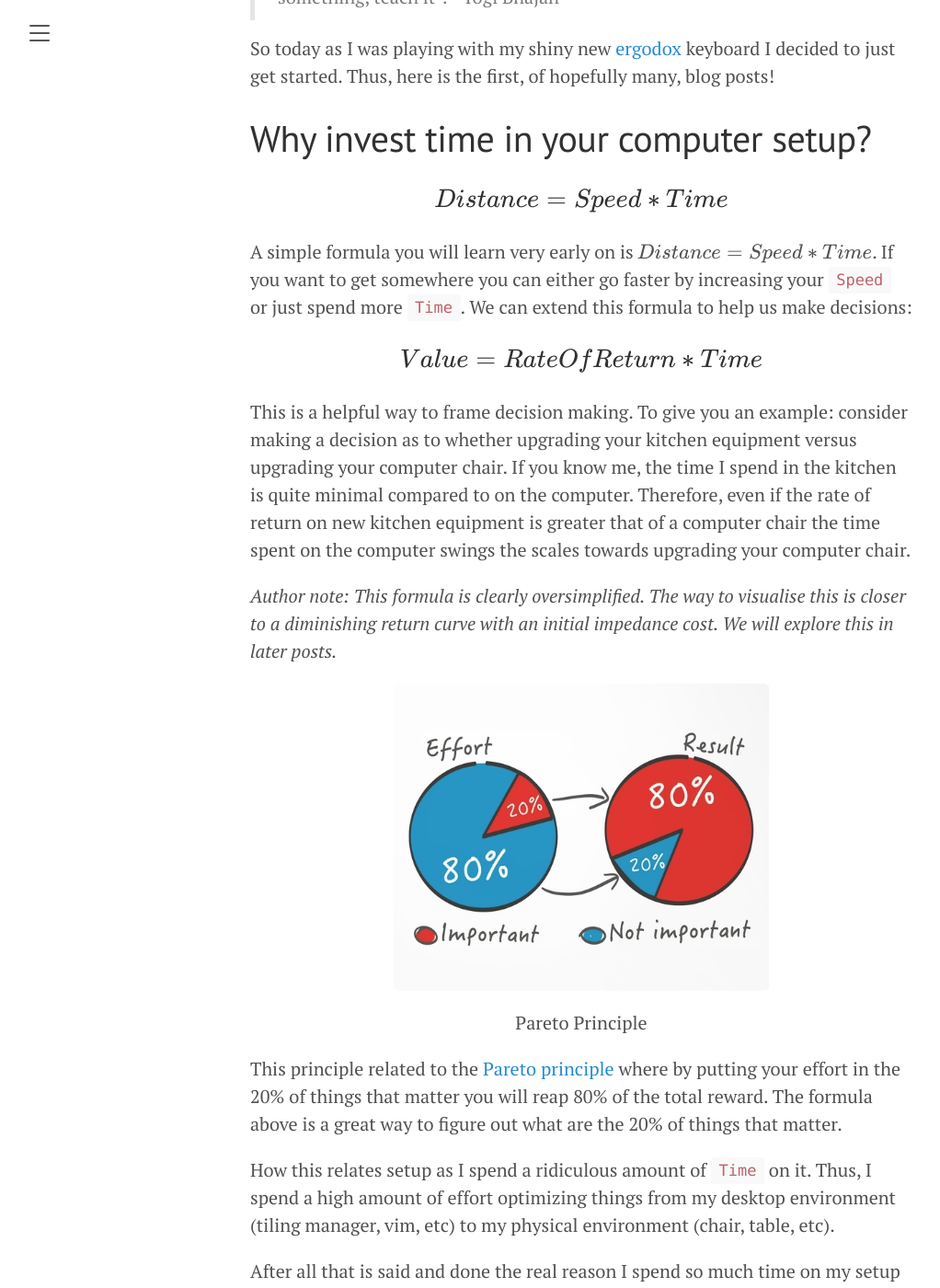
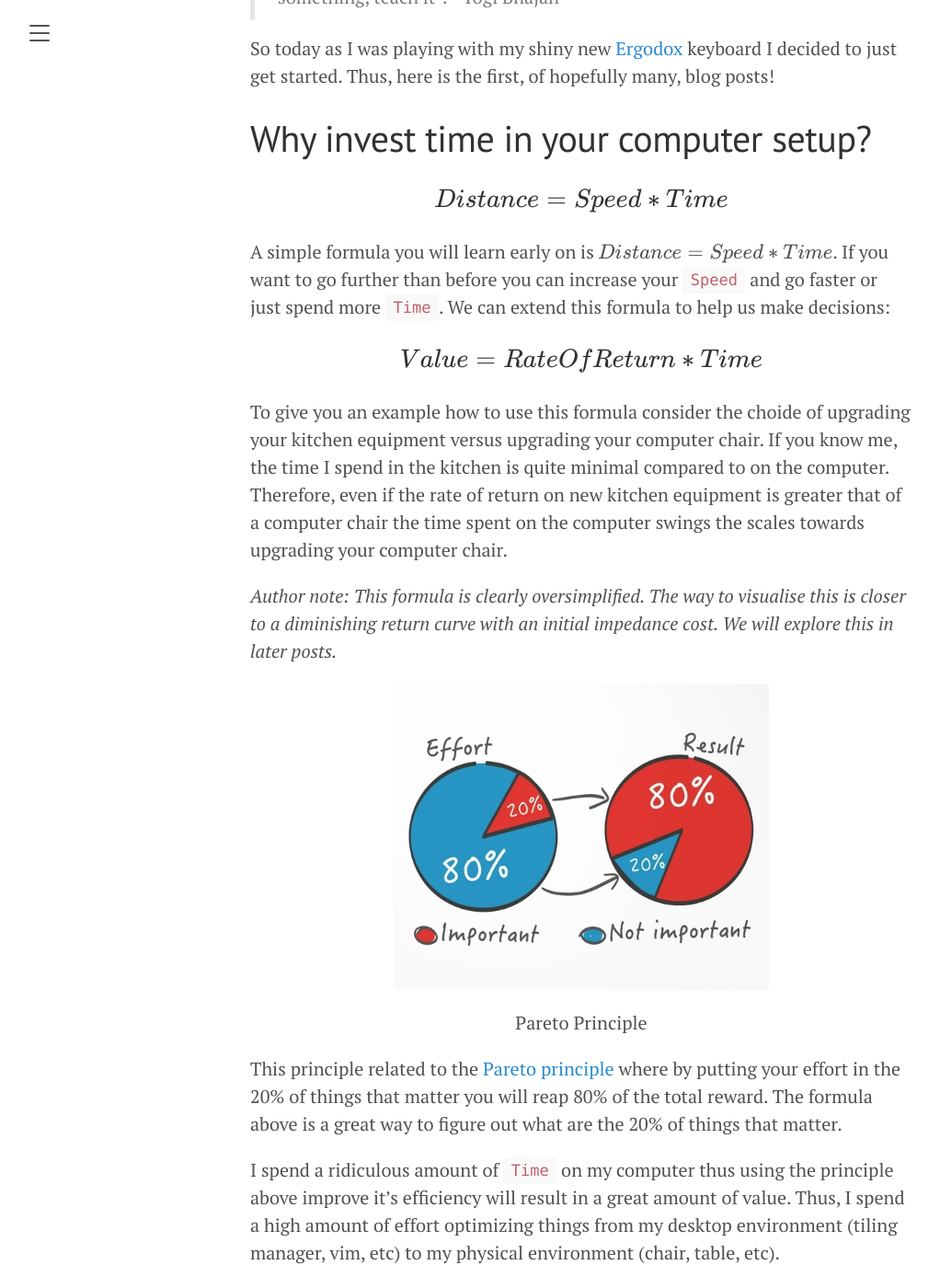
Before and after one commit to jqphu/blog, a Jekyll site: the page built from _posts/2020-07-25-ergodox.md, in a window 1280 px wide and 1400 px high, scrolled down 560 px. Shown: the whole window at 92% size, without its empty margins (8-1030 px from the left). Built offline with Jekyll 4.4.1, drawn with Linux system fonts in a browser that asks for light colours; formulas are drawn with MathJax 3; a script that is not in the unit is left out; some of the changed text lies outside the part shown.

Commit message:
Fix typos
A quick proof read, didn't really get to the second half.

```diff
--- a/_posts/2020-07-25-ergodox.md
+++ b/_posts/2020-07-25-ergodox.md
@@ -15,21 +15,19 @@
 > "If you want to learn something, read about it. If you want to understand something, write about it.
 > If you want to master something, teach it". - Yogi Bhajan
 
-So today as I was playing with my shiny new [ergodox](https://ergodox-ez.com/) keyboard I decided to
+So today as I was playing with my shiny new [Ergodox](https://ergodox-ez.com/) keyboard I decided to
 just get started. Thus, here is the first, of hopefully many, blog posts!
 
 # Why invest time in your computer setup?
 
 <h3><center>$$ Distance = Speed * Time $$</center></h3>
 
-A simple formula you will learn very early on is $$ Distance = Speed * Time $$. If you want to get
-somewhere you can either go faster by increasing your `Speed` or just spend more `Time`. We can
+A simple formula you will learn early on is $$ Distance = Speed * Time $$. If you want to go further than before you can increase your `Speed` and go faster or just spend more `Time`. We can
 extend this formula to help us make decisions:
 
 <h3><center>$$ Value = RateOfReturn * Time $$</center></h3>
 
-This is a helpful way to frame decision making. To give you an example: consider making a decision as
-to whether upgrading your kitchen equipment versus upgrading your computer chair. If you know me,
+To give you an example how to use this formula consider the choide of upgrading your kitchen equipment versus upgrading your computer chair. If you know me,
 the time I spend in the kitchen is quite minimal compared to on the computer. Therefore, even if the
 rate of return on new kitchen equipment is greater that of a computer chair the time spent on the
 computer swings the scales towards upgrading your computer chair.
@@ -48,14 +46,15 @@
 where by putting your effort in the 20% of things that matter you will reap 80% of the total
 reward. The formula above is a great way to figure out what are the 20% of things that matter.
 
-How this relates setup as I spend a ridiculous amount of `Time` on it. Thus, I spend a high amount of
+I spend a ridiculous amount of `Time` on my computer thus using the principle above improve it's
+efficiency will result in a great amount of value. Thus, I spend a high amount of
 effort optimizing things from my desktop environment (tiling manager, vim, etc) to my physical environment
 (chair, table, etc).
 
 After all that is said and done the real reason I spend so much time on my setup is simple -
 learning and configuring is fun :).
 
-# Why the ergodox?
+# Why the Ergodox?
 
 About a year or so ago, I started to experience wrist pain due to my over-use of the computer.
 Unfortunately, the principle above worked in reverse where an unergonomic setup (negative rate of
@@ -104,13 +103,13 @@
 * The Wing: Wrist Rest
 * Tilt/Tent Kit
 
-# Layers on layers on layers.
+# Layers on layers on layers
 
-The ergodox has incredibly flexibility as seen by it's [configuration tool](https://configure.ergodox-ez.com/ergodox-ez/layouts/default/latest/0).
+The Ergodox has incredibly flexibility as seen by it's [configuration tool](https://configure.ergodox-ez.com/ergodox-ez/layouts/default/latest/0).
 The main feature I wanted to play around with was layers which at the click of a button allows you
 to access a completely different set of buttons.
 
-The goal of this initial post is to provide the foundational layers to be used and we will slowly explore adding
+The goal of this initial post is to provide the foundational layers that will be used and we will slowly explore adding
 more layers and more layers in the future.
 
 ## Layer 0 - Main
```
Also changed, not shown: other parts of _posts/2020-07-25-ergodox.md (+2 -2 lines).
